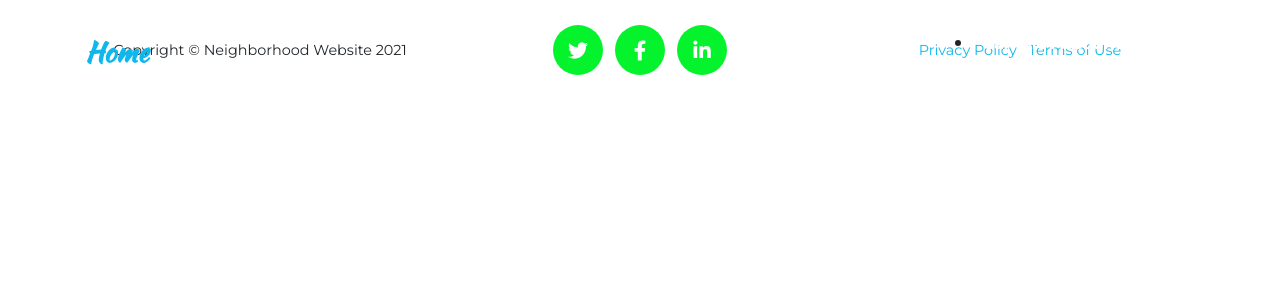
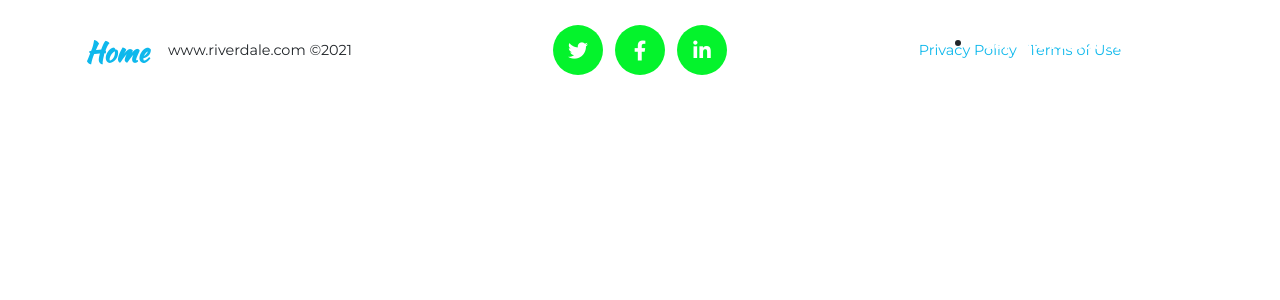
Before and after one commit to IsaacMurage-dev/The-hood, a Django app: page /profile/1 in a window 1280 px wide. Shown: the top 300 px of the page. Run offline with Django 3.2, Linux system fonts and the light colour scheme; the visitor is signed in with stand-in values (Sample User, id 1); some libraries are stand-ins or nearby versions; some web fonts are replaced.

Commit message:
make modification to profile template

```diff
--- a/neighbor/templates/profile.html
+++ b/neighbor/templates/profile.html
@@ -122,7 +122,7 @@
         <div class="container">
           <div class="row align-items-center">
             <div class="col-md-4">
-              <span class="copyright">Copyright &copy; Neighborhood Website 2021</span>
+              <span class="copyright">www.riverdale.com &copy;2021</span>
             </div>
             <div class="col-md-4">
               <ul class="list-inline social-buttons">
```
